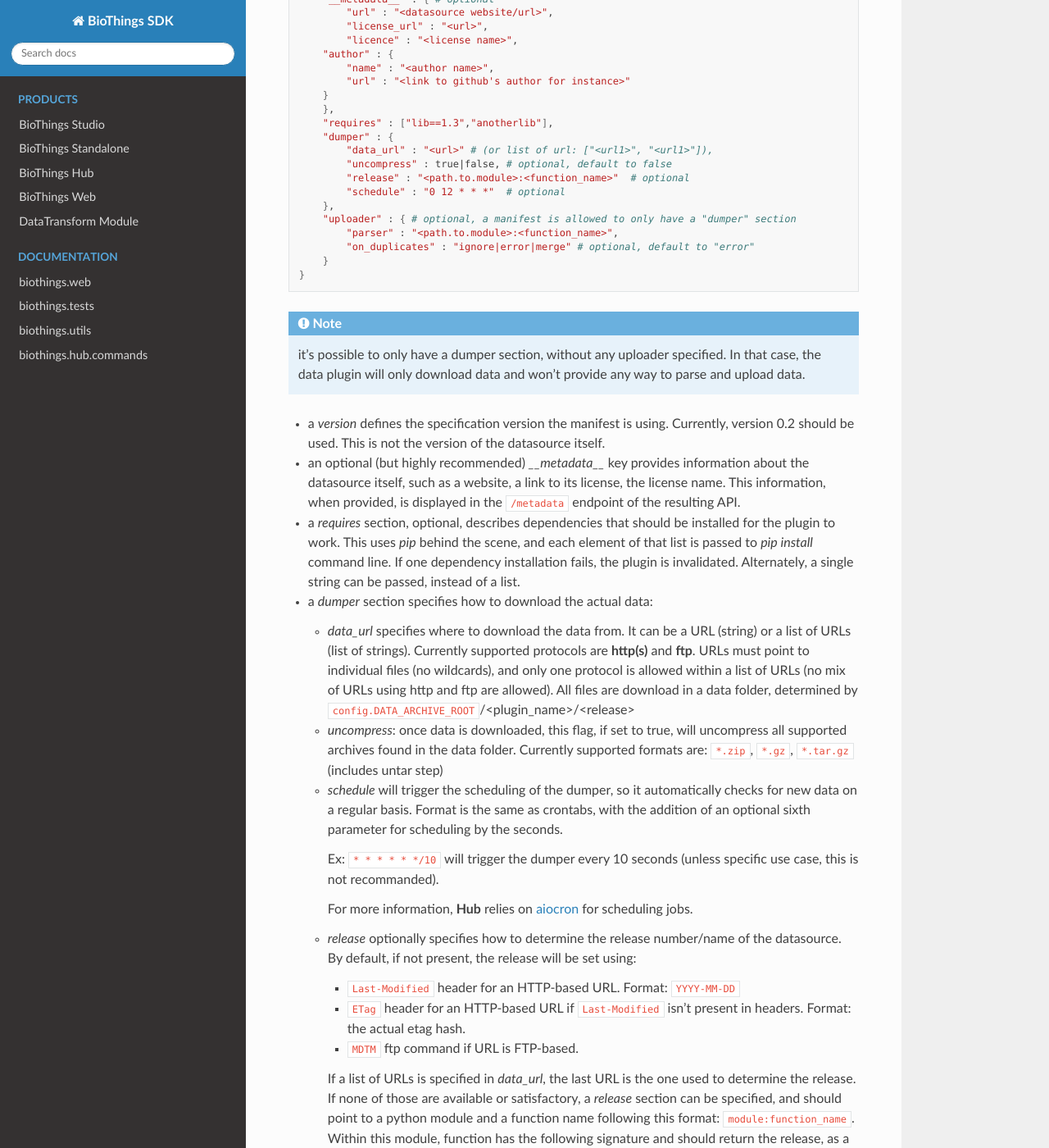
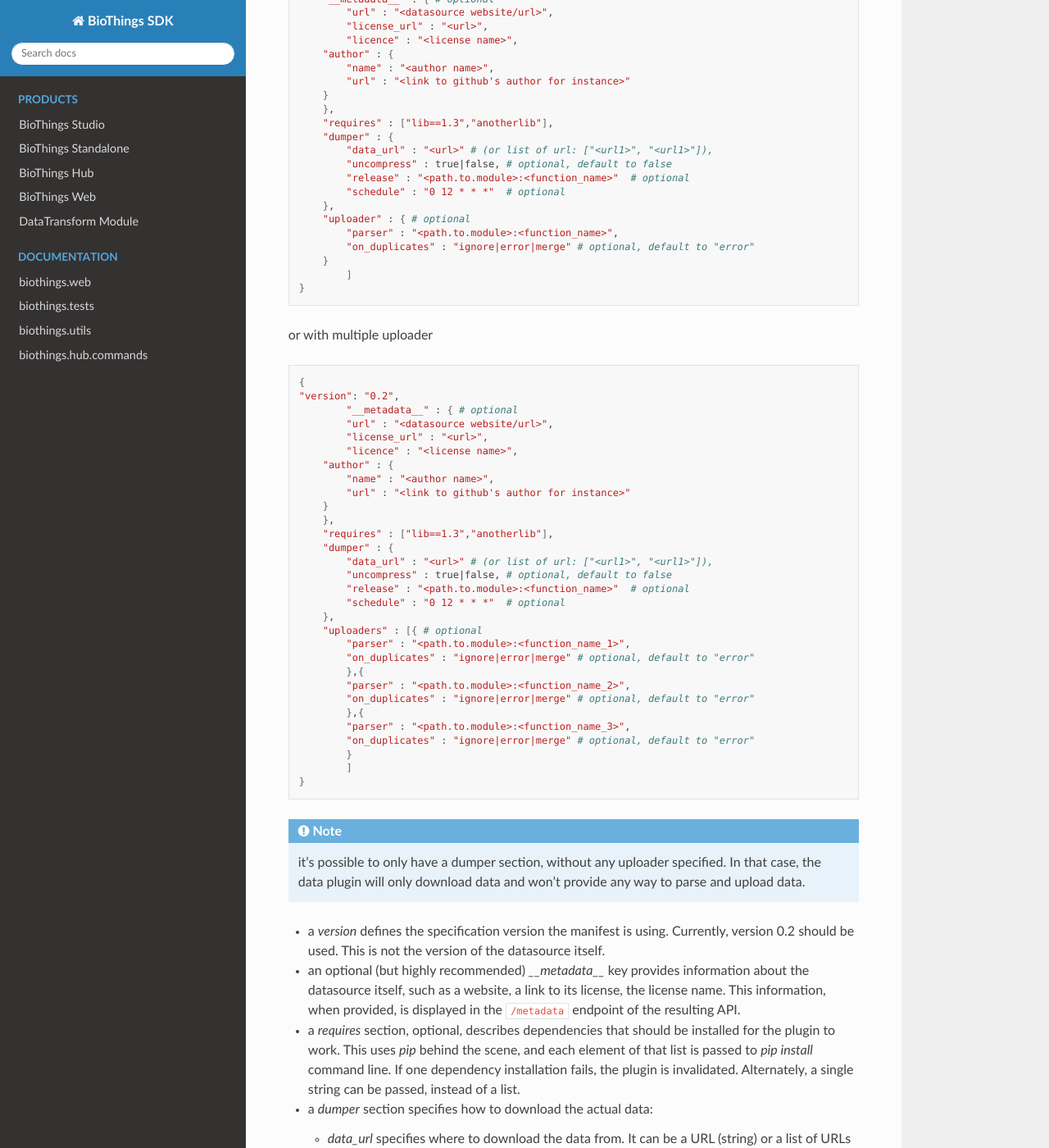
Before and after one commit to biothings/biothings.api, a Sphinx documentation site: the page built from docs/tutorial/studio_guide.rst, in a window 1280 px wide and 1400 px high, scrolled down 8879 px. Shown: the whole window at 82% size. Built offline with Sphinx 7.4.7 and the Read the Docs theme 2.0.0, drawn with Linux system fonts in a browser that asks for light colours; some of the changed text lies outside the part shown.

Commit message:
Update data plugin document

```diff
--- a/docs/tutorial/studio_guide.rst
+++ b/docs/tutorial/studio_guide.rst
@@ -311,10 +311,46 @@ A manifest file is defined like this:
 	        "release" : "<path.to.module>:<function_name>"  # optional
 	        "schedule" : "0 12 * * *"  # optional
 	    },
-	    "uploader" : { # optional, a manifest is allowed to only have a "dumper" section
+	    "uploader" : { # optional
 	        "parser" : "<path.to.module>:<function_name>",
 	        "on_duplicates" : "ignore|error|merge" # optional, default to "error"
 	    }
+		]
+	}
+
+or with multiple uploader
+
+.. code:: bash
+
+	{
+        "version": "0.2",
+		"__metadata__" : { # optional
+	        "url" : "<datasource website/url>",
+	        "license_url" : "<url>",
+	        "licence" : "<license name>",
+            "author" : {
+                "name" : "<author name>",
+                "url" : "<link to github's author for instance>"
+            }
+	    },
+	    "requires" : ["lib==1.3","anotherlib"],
+	    "dumper" : {
+	        "data_url" : "<url>" # (or list of url: ["<url1>", "<url1>"]),
+	        "uncompress" : true|false, # optional, default to false
+	        "release" : "<path.to.module>:<function_name>"  # optional
+	        "schedule" : "0 12 * * *"  # optional
+	    },
+	    "uploaders" : [{ # optional
+	        "parser" : "<path.to.module>:<function_name_1>",
+	        "on_duplicates" : "ignore|error|merge" # optional, default to "error"
+	        },{
+	        "parser" : "<path.to.module>:<function_name_2>",
+	        "on_duplicates" : "ignore|error|merge" # optional, default to "error"
+	        },{
+	        "parser" : "<path.to.module>:<function_name_3>",
+	        "on_duplicates" : "ignore|error|merge" # optional, default to "error"
+	        }
+		]
 	}
 
 .. note:: it's possible to only have a dumper section, without any uploader specified. In that case, the data plugin will only download data and won't provide
@@ -351,6 +387,11 @@ A manifest file is defined like this:
     If none of those are available or satisfactory, a *release* section can be specified, and should point to a python module and a function name
     following this format: ``module:function_name``. Within this module, function has the following signature and should return the release, as a string.
     ``set_release`` is a reserved name and must not be used.
+
+    The example about *release* can be found at https://github.com/remoteeng00/FIRE.git
+
+    - In master branch, the manifest file does not contain *release* field, so you can see the "failed" when dump the data source.
+    - When you checkout to the version "v2" (https://github.com/remoteeng00/FIRE/tree/v2) then you can dump the data source.
 
 .. code:: python
 
@@ -417,16 +458,21 @@ take an filename as input, it should select the file(s) to parse.
             }
        }
 
+- If you want to use multiple uploader in you data plugin, you will need to use *uploaders* section, it's a list of above *uploader*.
+Please see https://github.com/remoteeng00/pharmgkb/tree/pharmgkb_v5 for a example about multiple uploader definition.
+
+.. note:: Please do not use both *uploaders* and *uploader* in your manifest file.
 
 .. note:: Please see https://github.com/sirloon/mvcgi for a simple plugin definition. https://github.com/sirloon/gwascatalog will show how to use
-   the ``release`` key; https://github.com/sirloon/FIRE will demonstrate the parallelization in the uploader section.
+   the ``release`` key; https://github.com/remoteeng00/FIRE will demonstrate the parallelization in the uploader section.
 
 
 4.2. Advanced plugins
 ^^^^^^^^^^^^^^^^^^^^^^^^^^
 
-This type of plugins is more advanced in the sense that it's plain python code. They typically come from a code export of a manifest plugin. The resulting python code defines
-dumpers and uploaders as python class, inheriting from BioThings SDK components. These plugins can be written from scratch, they're "advanced" because they require more knowledge about
+This type of plugins is more advanced in the sense that it's plain python code. They typically come from a code export of a manifest plugin but has slightly different (Following the **A.5.2. Code export** section,
+the exported python code is placed in ``hub/dataload/sources/*`` folder, but advanced plugins are placed in the same folder with manifest plugins at ``config.DATA_PLUGIN_FOLDER``).
+The resulting python code defines dumpers and uploaders as python class, inheriting from BioThings SDK components. These plugins can be written from scratch, they're "advanced" because they require more knowledge about
 BioThings SDK.
 
 In the root folder (local folder or remote git repository), a ``__init__.py`` is expected, and should
```
